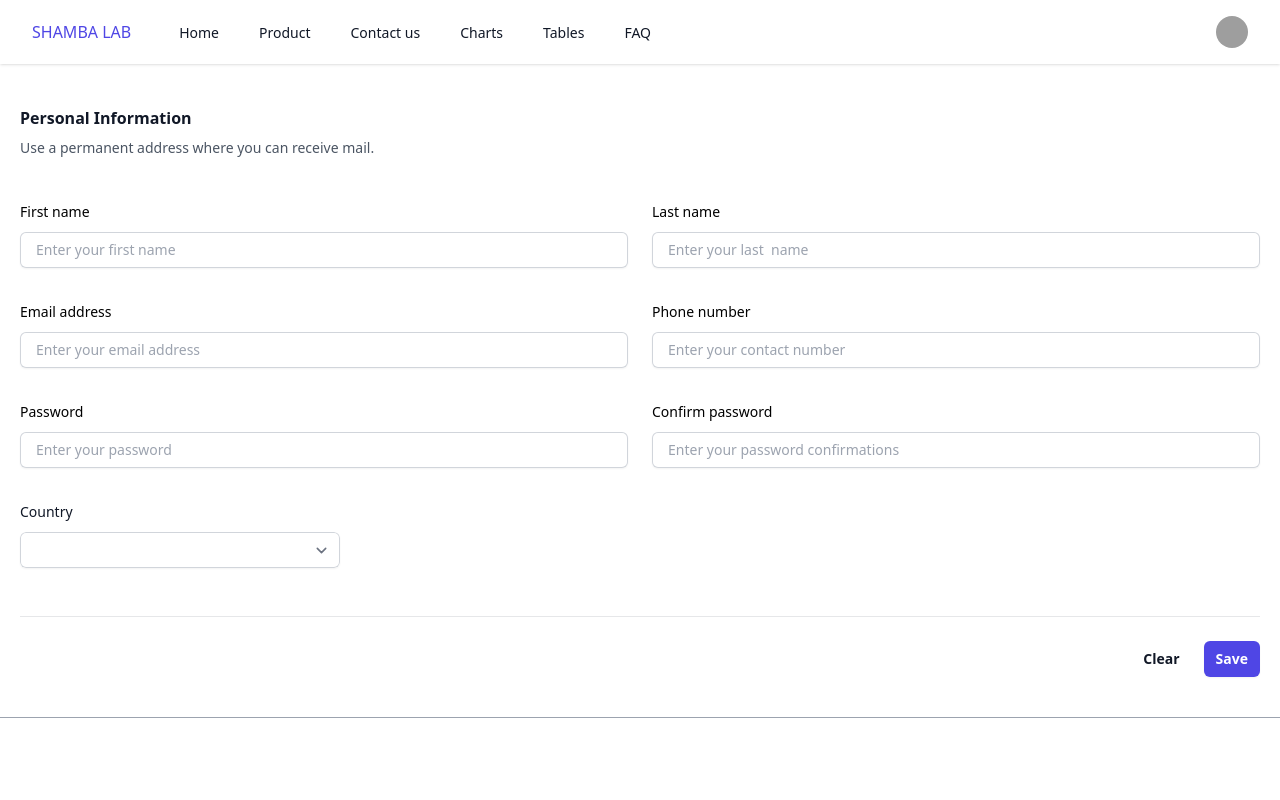
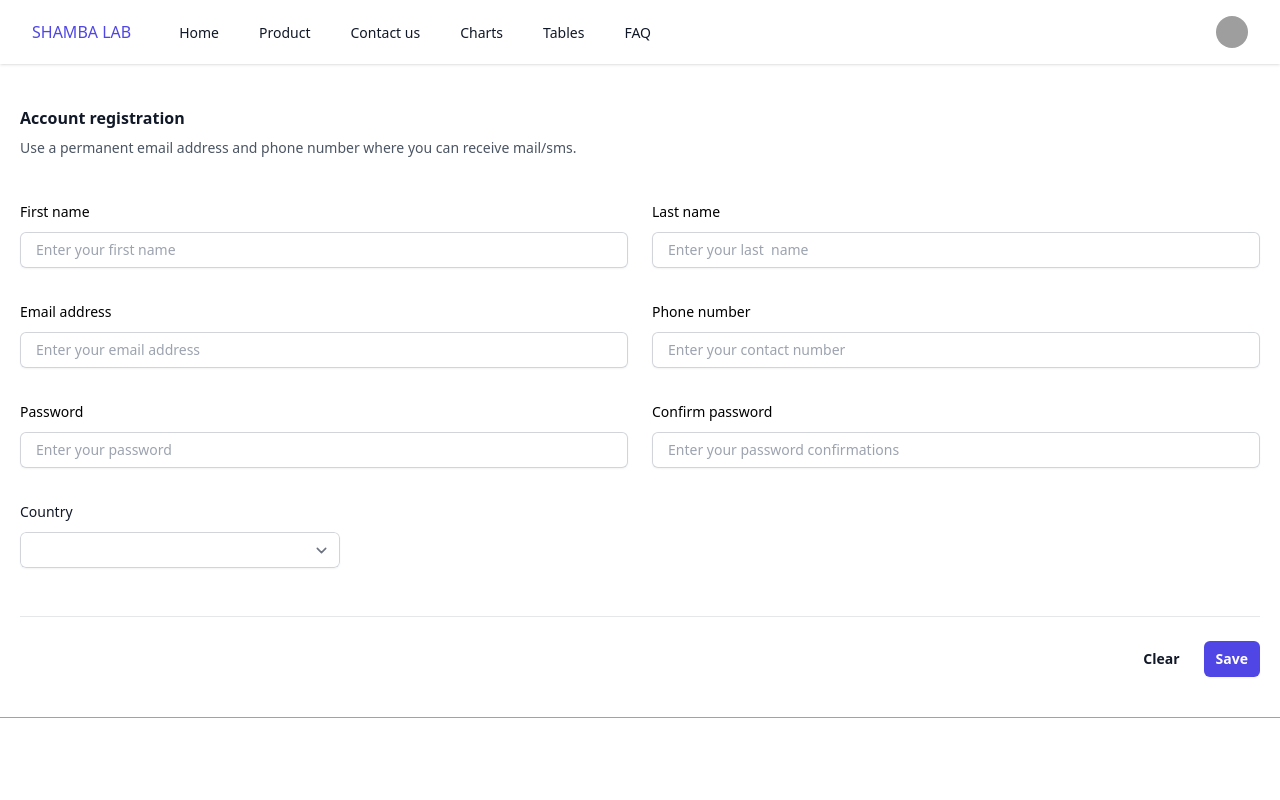
Before and after one commit to lennyjuma/shamba-ui, a Vue app: page /register in a window 1280 px wide. Shown: the top 800 px of the page. Built offline with nearby package versions, Linux system fonts and the light colour scheme; no server answers; grey boxes are pictures that could not be loaded; what highcharts-vue would draw is missing.

Commit message:
Updated register file header
Updated register file header

```diff
--- a/src/views/auth/register.vue
+++ b/src/views/auth/register.vue
@@ -3,8 +3,8 @@
     <div class="space-y-12">
 
       <div class="border-b border-gray-900/10 pb-12">
-        <h2 class="text-base font-semibold leading-7 text-gray-900">Personal Information</h2>
-        <p class="mt-1 text-sm leading-6 text-gray-600">Use a permanent address where you can receive mail.</p>
+        <h2 class="text-base font-semibold leading-7 text-gray-900">Account registration</h2>
+        <p class="mt-1 text-sm leading-6 text-gray-600">Use a permanent email address and phone number  where you can receive mail/sms.</p>
 
         <div class="mt-10 grid grid-cols-1 gap-x-6 gap-y-8 sm:grid-cols-6">
           <CInput class="sm:col-span-3" :validation_error="reg_validation_error.f_name" v-model:input_value="register_payload.f_name"
@@ -24,8 +24,6 @@
 
           <CInput class="sm:col-span-3" :validation_error="reg_validation_error.password_confirm" v-model:input_value="register_payload.password_confirm"
                   placeholder="Enter your password confirmations" label_name="Confirm password" input_type="password"/>
-
-
 
           <div class="sm:col-span-3">
             <label for="country" class="block text-sm font-medium leading-6 text-gray-900">Country</label>
```
